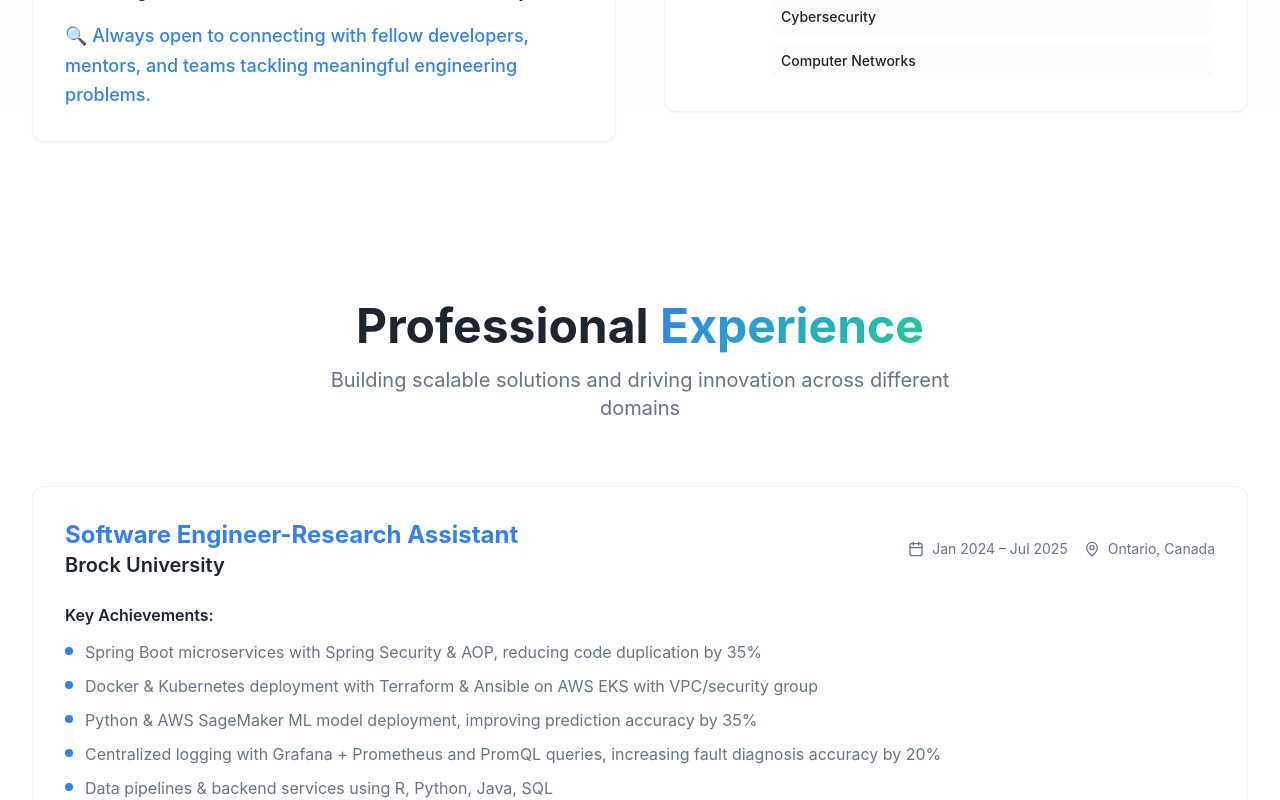
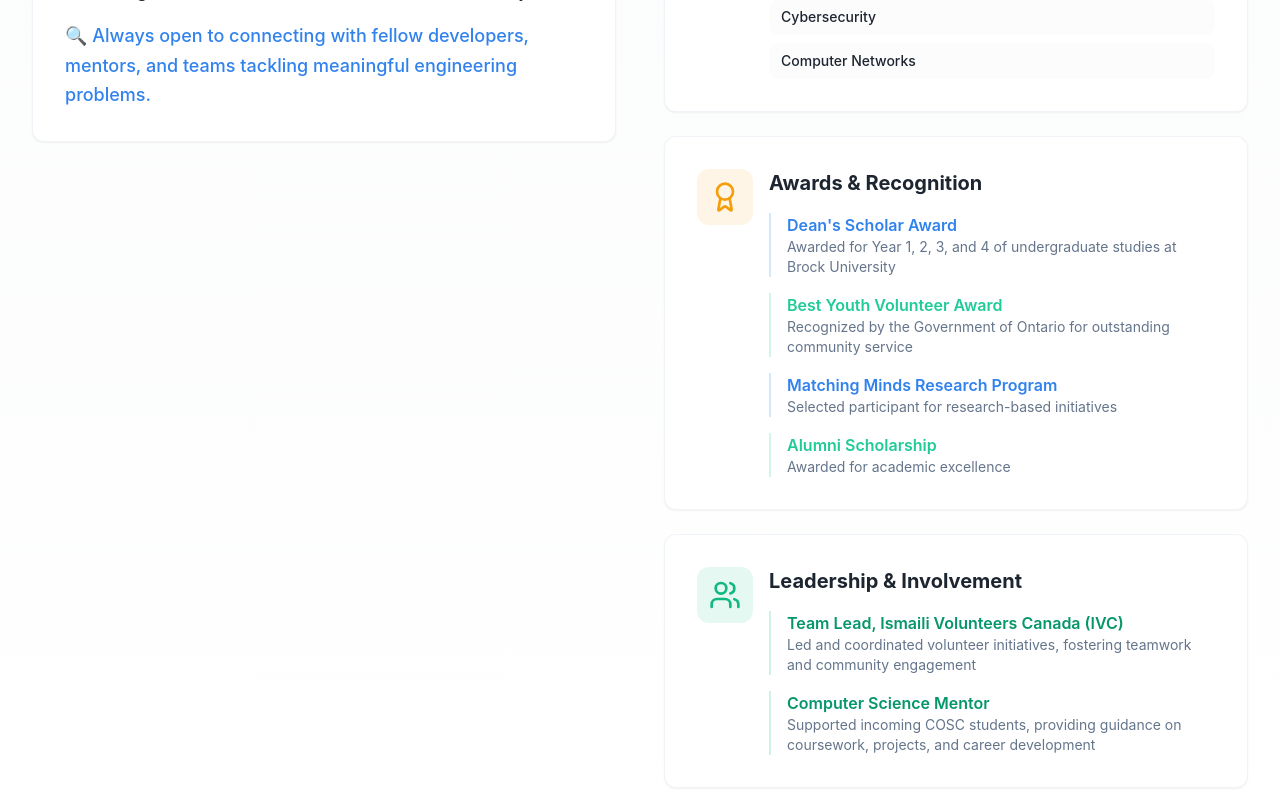
Before and after one commit to Rwadsariya/romeen-portfolio, a React (Vite) app: page / in a window 1280 px wide. Shown: the part 1520-2320 px from the top of the page. Built offline with nearby package versions, Linux system fonts and the light colour scheme.

Commit message:
Add awards and leadership sections
Added "Awards & Recognition" and "Leadership & Involvement" sections to the portfolio website, including details on academic achievements, volunteer work, and mentorship experience.

```diff
--- a/src/components/About.tsx
+++ b/src/components/About.tsx
@@ -1,5 +1,5 @@
 import { Card, CardContent } from "@/components/ui/card"
-import { GraduationCap, BookOpen } from "lucide-react"
+import { GraduationCap, BookOpen, Award, Users } from "lucide-react"
 
 export function About() {
   return (
@@ -109,6 +109,62 @@ export function About() {
                 </div>
               </CardContent>
             </Card>
+
+            {/* Awards & Recognition Section */}
+            <Card className="glass-card hover-lift">
+              <CardContent className="p-8">
+                <div className="flex items-start space-x-4">
+                  <div className="bg-amber-500/10 p-3 rounded-lg">
+                    <Award className="h-8 w-8 text-amber-500" />
+                  </div>
+                  <div className="flex-1">
+                    <h3 className="text-xl font-bold mb-4">Awards & Recognition</h3>
+                    <div className="space-y-4">
+                      <div className="border-l-2 border-primary/20 pl-4">
+                        <h4 className="font-semibold text-primary">Dean's Scholar Award</h4>
+                        <p className="text-sm text-muted-foreground">Awarded for Year 1, 2, 3, and 4 of undergraduate studies at Brock University</p>
+                      </div>
+                      <div className="border-l-2 border-accent/20 pl-4">
+                        <h4 className="font-semibold text-accent">Best Youth Volunteer Award</h4>
+                        <p className="text-sm text-muted-foreground">Recognized by the Government of Ontario for outstanding community service</p>
+                      </div>
+                      <div className="border-l-2 border-primary/20 pl-4">
+                        <h4 className="font-semibold text-primary">Matching Minds Research Program</h4>
+                        <p className="text-sm text-muted-foreground">Selected participant for research-based initiatives</p>
+                      </div>
+                      <div className="border-l-2 border-accent/20 pl-4">
+                        <h4 className="font-semibold text-accent">Alumni Scholarship</h4>
+                        <p className="text-sm text-muted-foreground">Awarded for academic excellence</p>
+                      </div>
+                    </div>
+                  </div>
+                </div>
+              </CardContent>
+            </Card>
+
+            {/* Leadership & Involvement Section */}
+            <Card className="glass-card hover-lift">
+              <CardContent className="p-8">
+                <div className="flex items-start space-x-4">
+                  <div className="bg-emerald-500/10 p-3 rounded-lg">
+                    <Users className="h-8 w-8 text-emerald-500" />
+                  </div>
+                  <div className="flex-1">
+                    <h3 className="text-xl font-bold mb-4">Leadership & Involvement</h3>
+                    <div className="space-y-4">
+                      <div className="border-l-2 border-emerald-500/20 pl-4">
+                        <h4 className="font-semibold text-emerald-600 dark:text-emerald-400">Team Lead, Ismaili Volunteers Canada (IVC)</h4>
+                        <p className="text-sm text-muted-foreground">Led and coordinated volunteer initiatives, fostering teamwork and community engagement</p>
+                      </div>
+                      <div className="border-l-2 border-emerald-500/20 pl-4">
+                        <h4 className="font-semibold text-emerald-600 dark:text-emerald-400">Computer Science Mentor</h4>
+                        <p className="text-sm text-muted-foreground">Supported incoming COSC students, providing guidance on coursework, projects, and career development</p>
+                      </div>
+                    </div>
+                  </div>
+                </div>
+              </CardContent>
+            </Card>
           </div>
         </div>
       </div>
```
